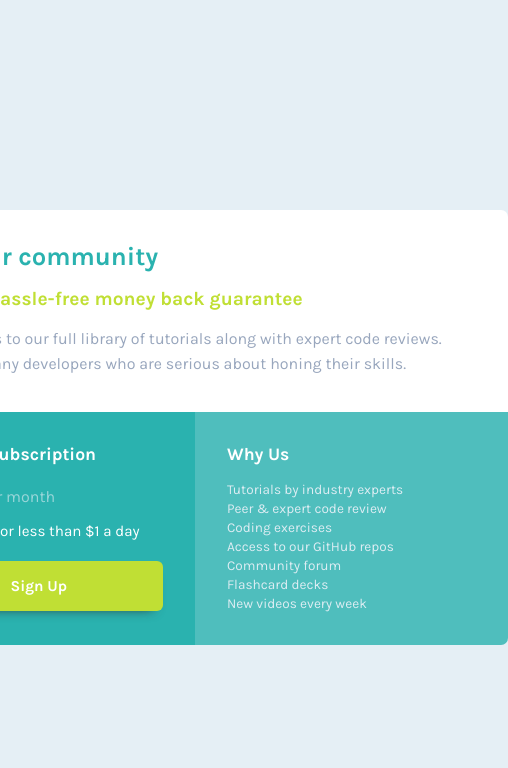
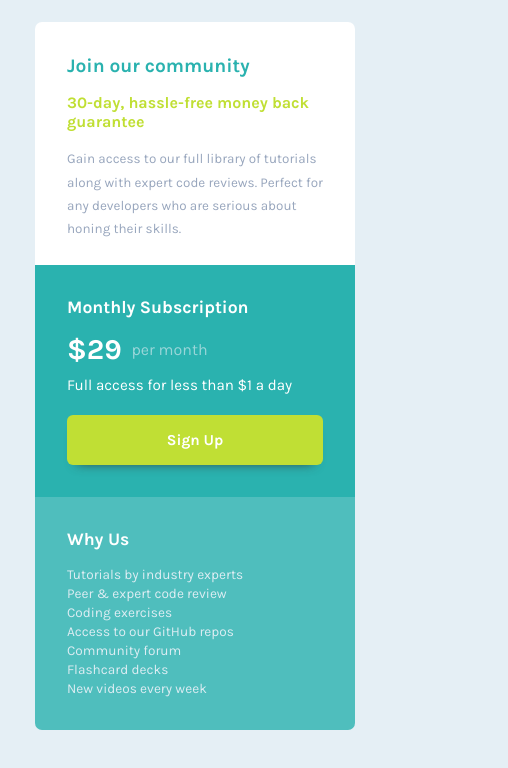
Before and after one commit to luisPolanco25/single-price-grid-component, a plain HTML site: page index.html in a window 390 px wide. Shown: the whole page, 508 px wide, since content can reach past the window. Drawn offline with Linux system fonts and the light colour scheme.

Commit message:
Mobile design created

```diff
--- a/styles.css
+++ b/styles.css
@@ -142,3 +142,41 @@ body {
     line-height: 1.4;
     font-weight: 400;
 }
+
+@media (max-width: 640px) {
+    #card {
+        height: 400px;
+        width: 320px;
+        margin-left: -160px;
+        top: 0;
+        margin-top: 1.4rem;
+    }
+
+    #primary-content h1 {
+        font-size: 1.2rem;
+    }
+
+    #primary-content h2 {
+        font-size: 1rem;
+    }
+
+    #primary-content p {
+        font-size: 0.84rem;
+        width: 100%;
+        line-height: 1.72;
+        margin-bottom: -0.4rem;
+    }
+
+    #information {
+        flex-direction: column;
+    }
+
+    #subscription {
+        border-radius: 0;
+    }
+
+    #why-us {
+        border-radius: 0 0 7px 7px;
+        margin-bottom: 1.4rem;
+    }
+}
```
Also changed, not shown: design/desktop-design.jpg (deleted), design/desktop-preview.jpg (deleted).
